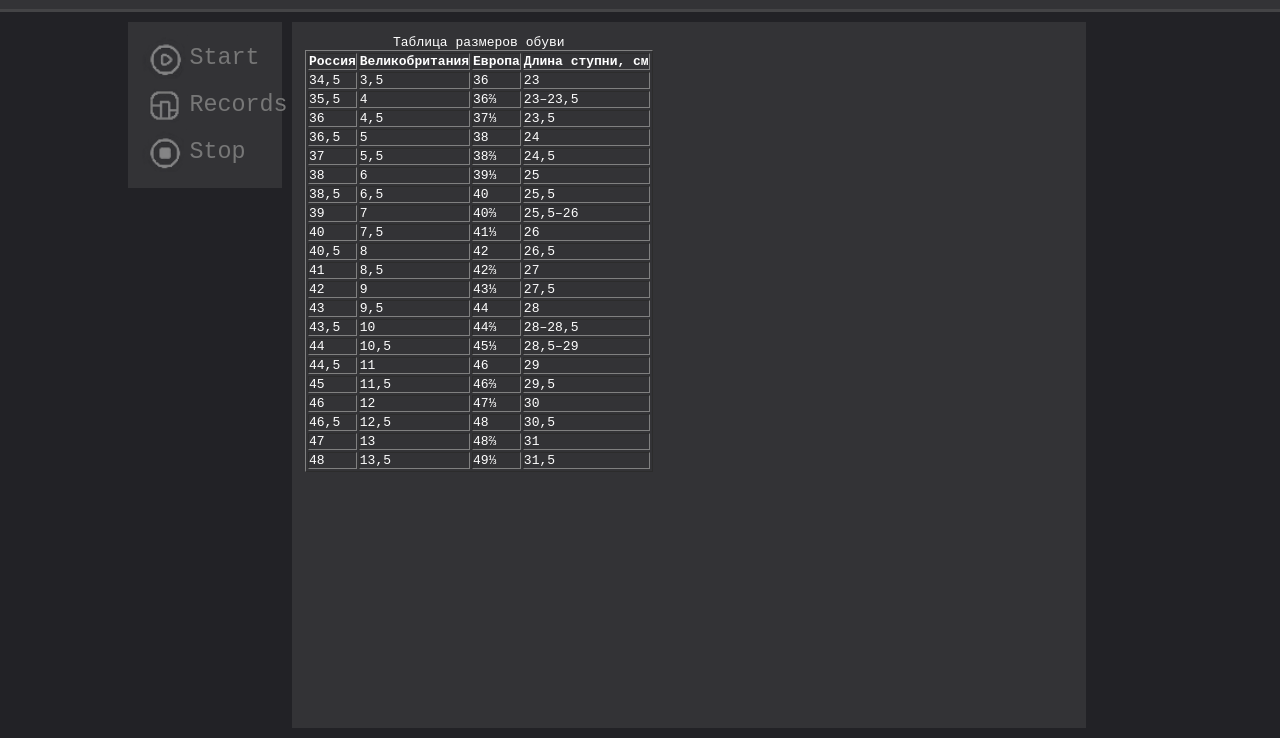
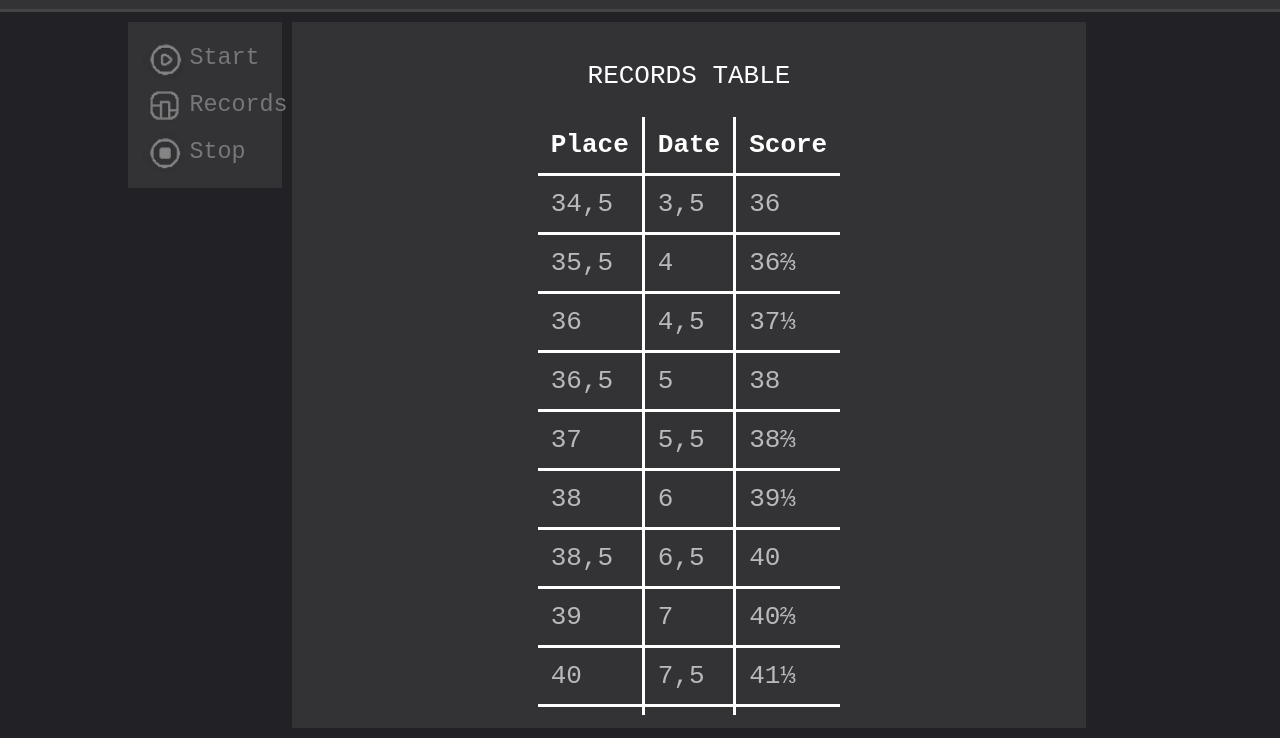
Before and after one commit to Bolnus/amogus, a plain HTML site: page index.html in a window 1280 px wide. Both pictures are taken after a click on the item "Records". Shown: the part 81-819 px from the top of the page. Drawn offline with Linux system fonts and the light colour scheme.

Commit message:
Oбновление страницы рекордов

```diff
--- a/css/main.css
+++ b/css/main.css
@@ -37,7 +37,7 @@
 .buttonLine
 {
   width: 100%;
-  height: 100%;
+  height: 50%;
   /* border: 3px solid #444446; */
   justify-content: center;
   display: flex;
@@ -336,9 +336,40 @@ li a
   border-left: 3px solid white;
 }
 
-/* .test{
-  background-color: #ddd;
-  border-right: 50%;
-  width: 50px;
-  height: 50px;
-} */
+#records
+{
+  /* display: flex; */
+  /* flex-direction: column; */
+  /* align-content: center; */
+  overflow-y: scroll;
+}
+
+#recordsTable
+{
+  border: 1;
+  font-size: 2em;
+  margin-left: auto;
+  margin-right: auto;
+  border-collapse: collapse;
+  border-style: hidden;
+
+}
+
+#recordsTable td
+{
+  border: 3px solid white;
+  padding: 0.5em;
+  color: #b9b9ba;
+}
+
+#recordsTable th
+{
+  border: 3px solid white;
+  padding: 0.5em;
+
+}
+
+#tableCaption
+{
+  padding: 1em;
+}
--- a/index.html
+++ b/index.html
@@ -41,35 +41,34 @@
       </div>
     </div>
     <div id="records" class="page" class="block">
-      <table border="1">
-       <caption>Таблица размеров обуви</caption>
+      <table class="block" id="recordsTable" >
+       <caption id="tableCaption">RECORDS TABLE</caption>
        <tr>
-        <th>Россия</th>
-        <th>Великобритания</th>
-        <th>Европа</th>
-        <th>Длина ступни, см</th>
+        <th>Place</th>
+        <th>Date</th>
+        <th>Score</th>
        </tr>
-         <tr><td>34,5</td><td>3,5</td><td>36</td><td>23</td></tr>
-         <tr><td>35,5</td><td>4</td><td>36⅔</td><td>23–23,5</td></tr>
-         <tr><td>36</td><td>4,5</td><td>37⅓</td><td>23,5</td></tr>
-         <tr><td>36,5</td><td>5</td><td>38</td><td>24</td></tr>
-         <tr><td>37</td><td>5,5</td><td>38⅔</td><td>24,5</td></tr>
-         <tr><td>38</td><td>6</td><td>39⅓</td><td>25</td></tr>
-         <tr><td>38,5</td><td>6,5</td><td>40</td><td>25,5</td></tr>
-         <tr><td>39</td><td>7</td><td>40⅔</td><td>25,5–26</td></tr>
-         <tr><td>40</td><td>7,5</td><td>41⅓</td><td>26</td></tr>
-         <tr><td>40,5</td><td>8</td><td>42</td><td>26,5</td></tr>
-         <tr><td>41</td><td>8,5</td><td>42⅔</td><td>27</td></tr>
-         <tr><td>42</td><td>9</td><td>43⅓</td><td>27,5</td></tr>
-         <tr><td>43</td><td>9,5</td><td>44</td><td>28</td></tr>
-         <tr><td>43,5</td><td>10</td><td>44⅔</td><td>28–28,5</td></tr>
-         <tr><td>44</td><td>10,5</td><td>45⅓</td><td>28,5–29</td></tr>
-         <tr><td>44,5</td><td>11</td><td>46</td><td>29</td></tr>
-         <tr><td>45</td><td>11,5</td><td>46⅔</td><td>29,5</td></tr>
-         <tr><td>46</td><td>12</td><td>47⅓</td><td>30</td></tr>
-         <tr><td>46,5</td><td>12,5</td><td>48</td><td>30,5</td></tr>
-         <tr><td>47</td><td>13</td><td>48⅔</td><td>31</td></tr>
-         <tr><td>48</td><td>13,5</td><td>49⅓</td><td>31,5</td></tr>
+         <tr><td>34,5</td><td>3,5</td><td>36</td></tr>
+         <tr><td>35,5</td><td>4</td><td>36⅔</td></tr>
+         <tr><td>36</td><td>4,5</td><td>37⅓</td></tr>
+         <tr><td>36,5</td><td>5</td><td>38</td></tr>
+         <tr><td>37</td><td>5,5</td><td>38⅔</td></tr>
+         <tr><td>38</td><td>6</td><td>39⅓</td></tr>
+         <tr><td>38,5</td><td>6,5</td><td>40</td></tr>
+         <tr><td>39</td><td>7</td><td>40⅔</td></tr>
+         <tr><td>40</td><td>7,5</td><td>41⅓</td></tr>
+         <tr><td>40,5</td><td>8</td><td>42</td></tr>
+         <tr><td>41</td><td>8,5</td><td>42⅔</td></tr>
+         <tr><td>42</td><td>9</td><td>43⅓</td></tr>
+         <tr><td>43</td><td>9,5</td><td>44</td></tr>
+         <tr><td>43,5</td><td>10</td><td>44⅔</td></tr>
+         <tr><td>44</td><td>10,5</td><td>45⅓</td></tr>
+         <tr><td>44,5</td><td>11</td><td>46</td></tr>
+         <tr><td>45</td><td>11,5</td><td>46⅔</td></tr>
+         <tr><td>46</td><td>12</td><td>47⅓</td></tr>
+         <tr><td>46,5</td><td>12,5</td><td>48</td></tr>
+         <tr><td>47</td><td>13</td><td>48⅔</td></tr>
+         <tr><td>48</td><td>13,5</td><td>49⅓</td></tr>
       </table>
     </div>
     <div id="result" class="page" class="block">
```
